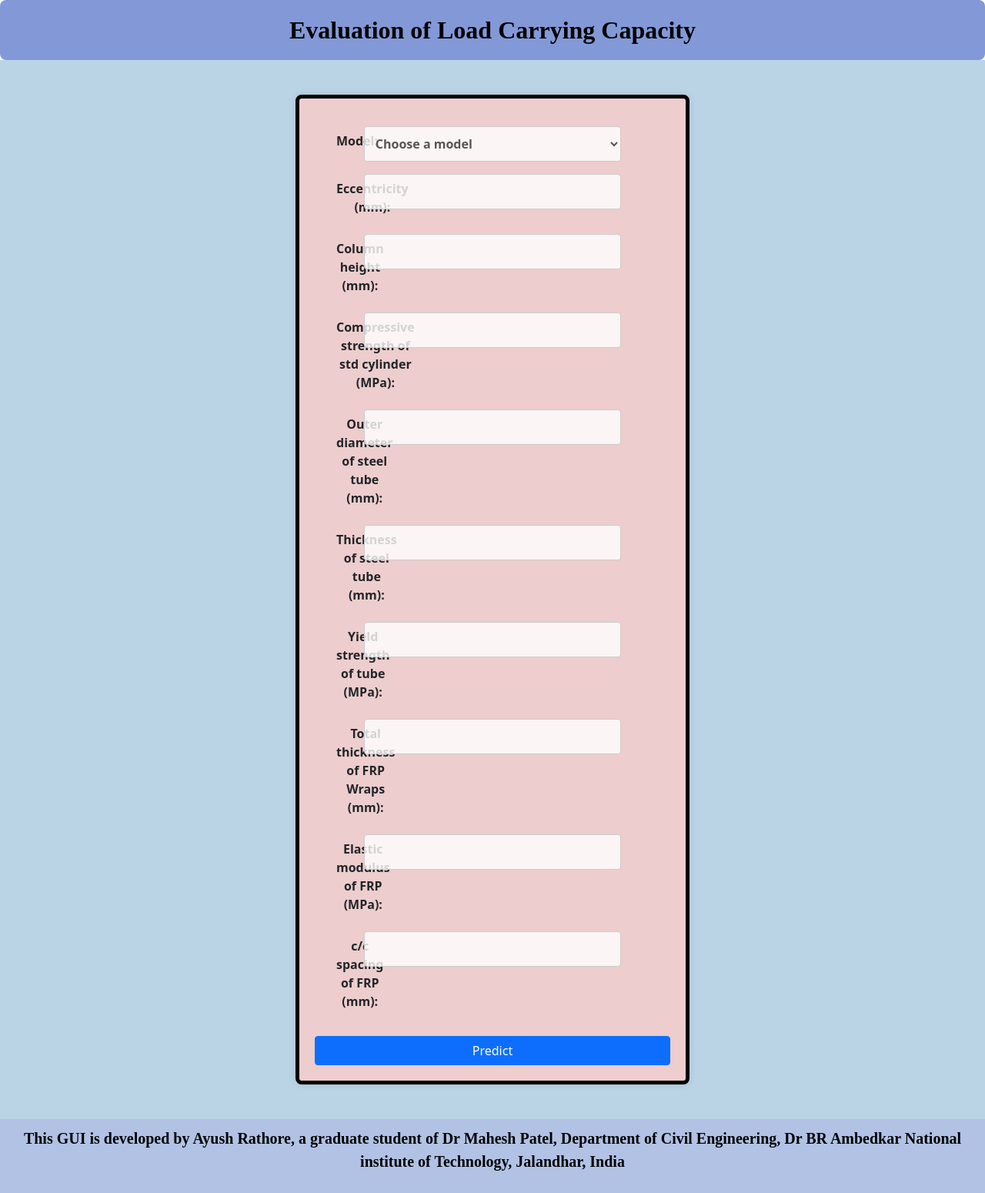
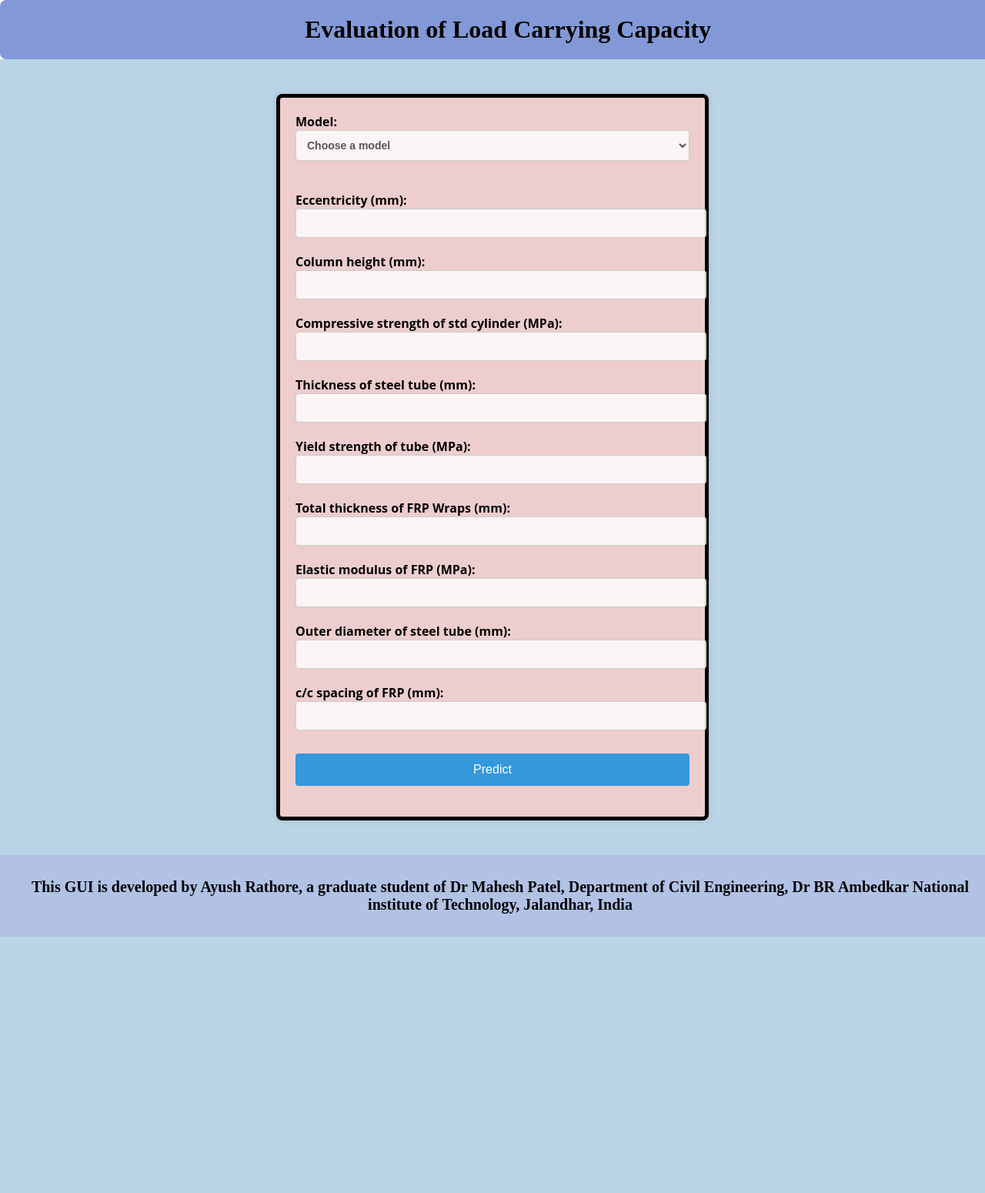
Before and after one commit to ayushrathore111/loadpredictor, a Flask app: page / in a window 1280 px wide. Shown: the whole page at 77% size. After the commit the page ends 1217 px from the top, so only its background shows below. Run offline with Flask 3, Linux system fonts and the light colour scheme; parts of the project's set-up code (start-up, migrations or seed data) failed here and were passed over.

Commit message:
changes done

```diff
--- a/static/css/style2.css
+++ b/static/css/style2.css
@@ -8,9 +8,7 @@ body {
 
 .login-container {
     display: flex;
-    /* align-items: center; */
     justify-content: center;
-    width: 100%;
     background: rgb(186, 212, 230);
     margin: auto;
 }
@@ -25,8 +23,7 @@ body {
     width: 100%;
 }
 
-.login h1,
-res {
+.login h1 {
     margin: 0;
     font-family: 'Times New Roman', Times, serif;
     font-size: 32px;
@@ -43,6 +40,16 @@ res {
     font-weight: bold;
     margin: 45px;
     width: 40vw;
+}
+
+.row {
+    margin-bottom: 20px;
+}
+
+label {
+    display: block;
+    font-weight: bold;
+    color: black;
 }
 
 select,
@@ -68,18 +75,7 @@ input:focus {
     border-color: #3498db;
 }
 
-.select-wrapper::after {
-    content: '\25BC';
-    /* Unicode character for down arrow */
-    font-size: 18px;
-    color: #3498db;
-    position: absolute;
-    top: 50%;
-    /* right: 10px; */
-    transform: translateY(-50%);
-}
-
-.btn {
+button {
     width: 100%;
     padding: 12px;
     font-size: 16px;
@@ -92,21 +88,17 @@ input:focus {
     transition: background 0.3s;
 }
 
-.btn:hover {
+button:hover {
     background: #2980b9;
 }
 
 footer {
     background-color: #b1c2e5;
-    /* Choose your preferred background color */
     padding: 10px;
     text-align: center;
     position: relative;
     bottom: 0;
-    /* margin-top: auto; */
     color: black;
-    /* font-size: medium; */
-    /* Set font color to black */
     font-family: 'Times New Roman', Times, serif;
     width: 100%;
 }
@@ -115,15 +107,3 @@ footer p {
     font-size: 20px;
     font-weight: bolder;
 }
-
-@media only screen and (max-width: 600px) {
-    .login-container {
-        flex-direction: column;
-        position: relative;
-        margin: auto;
-    }
-    .form {
-        width: 90%;
-        margin: 20px auto;
-    }
-}
--- a/templates/index.html
+++ b/templates/index.html
@@ -1,130 +1,79 @@
 <!DOCTYPE html>
-<html>
-
+<html lang="en">
 <head>
     <meta charset="UTF-8">
+    <meta name="viewport" content="width=device-width, initial-scale=1.0">
     <title>ML API</title>
-    <link href='https://fonts.googleapis.com/css?family=Pacifico' rel='stylesheet' type='text/css'>
-    <link href='https://fonts.googleapis.com/css?family=Arimo' rel='stylesheet' type='text/css'>
-    <link href='https://fonts.googleapis.com/css?family=Hind:300' rel='stylesheet' type='text/css'>
-    <link href='https://fonts.googleapis.com/css?family=Open+Sans+Condensed:300' rel='stylesheet' type='text/css'>
-    <link rel="stylesheet" href="{{ url_for('static', filename='css/style2.css') }}">
-    <link href="https://cdn.jsdelivr.net/npm/bootstrap@5.0.2/dist/css/bootstrap.min.css" rel="stylesheet" integrity="sha384-EVSTQN3/azprG1Anm3QDgpJLIm9Nao0Yz1ztcQTwFspd3yD65VohhpuuCOmLASjC" crossorigin="anonymous">
-
+    <link rel="stylesheet" href="static/css/style2.css">
 </head>
-
 <body>
     <div class="login">
-        <h1 class="fw-bold">Evaluation of Load Carrying Capacity </h1>
+        <h1>Evaluation of Load Carrying Capacity</h1>
     </div>
 
     <div class="login-container">
         <div class="form">
-            <!-- Main Input For Receiving Query to our ML -->
-            <form action="{{ url_for('predict')}}" method="post">
-                <div class="row m-3">
-                    <div class="col-1 text-center">
-                        <label for="inputPassword6" class="col-form-label">Model:</label>
-                    </div>
-                    <div class="col-10">
-                        <select name="Model" id="Model">
-                            <div class="select-wrapper">
-                            <option value ="0">Choose a model</option>
-                            <option value="1">Linear and Xgboost Reg</option>
-                            <option value="2">Linear and RandomForest Reg</option>
-                            <option value="3">Linear and GradientBoosting Reg</option>
-                            <option value="4">Bagging and GradientBoosting Reg</option>
-                            <option value="5">Bagging and ExtraTree Reg</option>
-                            <option value="6">Linear and Bagging Reg</option>
-                            </div>
-                            </select>
-                    </div>
+            <form  action="{{ url_for('predict')}}" method="post">
+                <div class="row">
+                    <label for="model">Model:</label>
+                    <select name="model" id="model">
+                        <option value ="0">Choose a model</option>
+                        <option value="1">Linear and Xgboost Reg</option>
+                        <option value="2">Linear and RandomForest Reg</option>
+                        <option value="3">Linear and GradientBoosting Reg</option>
+                        <option value="4">Bagging and GradientBoosting Reg</option>
+                        <option value="5">Bagging and ExtraTree Reg</option>
+                        <option value="6">Linear and Bagging Reg</option>
+                    </select>
                 </div>
-                <div class="row m-3">
-                    <div class="col-1 text-center">
-                        <label for="inputPassword6" class="col-form-label">Eccentricity (mm):</label>
-                    </div>
-                    <div class="col-10">
-                        <input type="text" name="ecc" required="required" />
-                    </div>
+                <div class="row">
+                    <label for="eccentricity">Eccentricity (mm):</label>
+                    <input type="text" id="eccentricity" name="ecc" required>
                 </div>
+                <div class="row">
+                    <label for="inputPassword6" class="col-form-label">Column height (mm):</label>
+                    <input type="text" name="Ch" required="required" />
+                </div>
+                <div class="row">
+                    <label for="inputPassword6" class="col-form-label">Compressive strength of std cylinder (MPa):</label>
+                    <input type="text" name="CS" required="required" />
+                </div>
+                <div class="row">
+                    <label for="inputPassword6" class="col-form-label">Thickness of steel tube (mm):</label>
+                    <input type="text" name="th" required="required" />
+                </div>
+                <div class="row">
+                    <label for="inputPassword6" class="col-form-label">Yield strength of tube (MPa):</label>
+                    <input type="text" name="ys" required="required" />
+                </div>
+                <div class="row">
+                    <label for="inputPassword6" class="col-form-label">Total thickness of FRP Wraps (mm):</label>
+                    <input type="text" name="tt" required="required" />
+                </div>
+                <div class="row">
+                    <label for="inputPassword6" class="col-form-label">Elastic modulus of FRP (MPa):</label>
+                    <input type="text" name="em" required="required" />
+                </div>
+                <label for="inputPassword6" class="col-form-label">Outer diameter of steel tube (mm):</label>
+                <div class="row">
 
-                <div class="row m-3">
-                    <div class="col-1 text-center">
-                        <label for="inputPassword6" class="col-form-label">Column height (mm):</label>
-                    </div>
-                    <div class="col-10">
-                        <input type="text" name="Ch" required="required" />
-                    </div>
+                    <input type="text" name="od" required="required" />
                 </div>
-                <div class="row m-3">
-                    <div class="col-1 text-center">
-                        <label for="inputPassword6" class="col-form-label">Compressive strength of std cylinder (MPa):</label>
-                    </div>
-                    <div class="col-10">
-                        <input type="text" name="CS" required="required" />
-                    </div>
+                <div class="row">
+                    <label for="inputPassword6" class="col-form-label">c/c spacing of FRP (mm):</label>
+                    <input type="text" name="cc" required="required" />
+
                 </div>
-                <div class="row m-3">
-                    <div class="col-1 text-center">
-                        <label for="inputPassword6" class="col-form-label">Outer diameter of steel tube (mm):</label>
-                    </div>
-                    <div class="col-10">
-                        <input type="text" name="od" required="required" />
-                    </div>
+                <!-- Add more rows for other input fields -->
+                <div class="row">
+                    <button type="submit">Predict</button>
                 </div>
-                <div class="row m-3">
-                    <div class="col-1 text-center">
-                        <label for="inputPassword6" class="col-form-label">Thickness of steel tube (mm):</label>
-                    </div>
-                    <div class="col-10">
-                        <input type="text" name="th" required="required" />
-                    </div>
-                </div>
-                <div class="row m-3">
-                    <div class="col-1 text-center">
-                        <label for="inputPassword6" class="col-form-label">Yield strength of tube (MPa):</label>
-                    </div>
-                    <div class="col-10">
-                        <input type="text" name="ys" required="required" />
-                    </div>
-                </div>
-                <div class="row m-3">
-                    <div class="col-1 text-center">
-                        <label for="inputPassword6" class="col-form-label">Total thickness of FRP Wraps (mm):</label>
-                    </div>
-                    <div class="col-10">
-                        <input type="text" name="tt" required="required" />
-                    </div>
-                </div>
-                <div class="row m-3">
-                    <div class="col-1 text-center">
-                        <label for="inputPassword6" class="col-form-label">Elastic modulus of FRP (MPa):</label>
-                    </div>
-                    <div class="col-10">
-                        <input type="text" name="em" required="required" />
-                    </div>
-                </div>
-                <div class="row m-3">
-                    <div class="col-1 text-center">
-                        <label for="inputPassword6" class="col-form-label">c/c spacing of FRP (mm):</label>
-                    </div>
-                    <div class="col-10">
-                        <input type="text" name="cc" required="required" />
-                    </div>
-                </div>
-                <div class="row-4">
-                    <button type="submit" class="btn btn-primary btn-block btn-large">Predict</button>
-                </div>
-
             </form>
-
-
         </div>
     </div>
+
     <footer>
         <p>This GUI is developed by Ayush Rathore, a graduate student of Dr Mahesh Patel, Department of Civil Engineering, Dr BR Ambedkar National institute of Technology, Jalandhar, India</p>
     </footer>
 </body>
-
 </html>
```
Also changed, not shown: templates/temp.html (+50 -100 lines).
